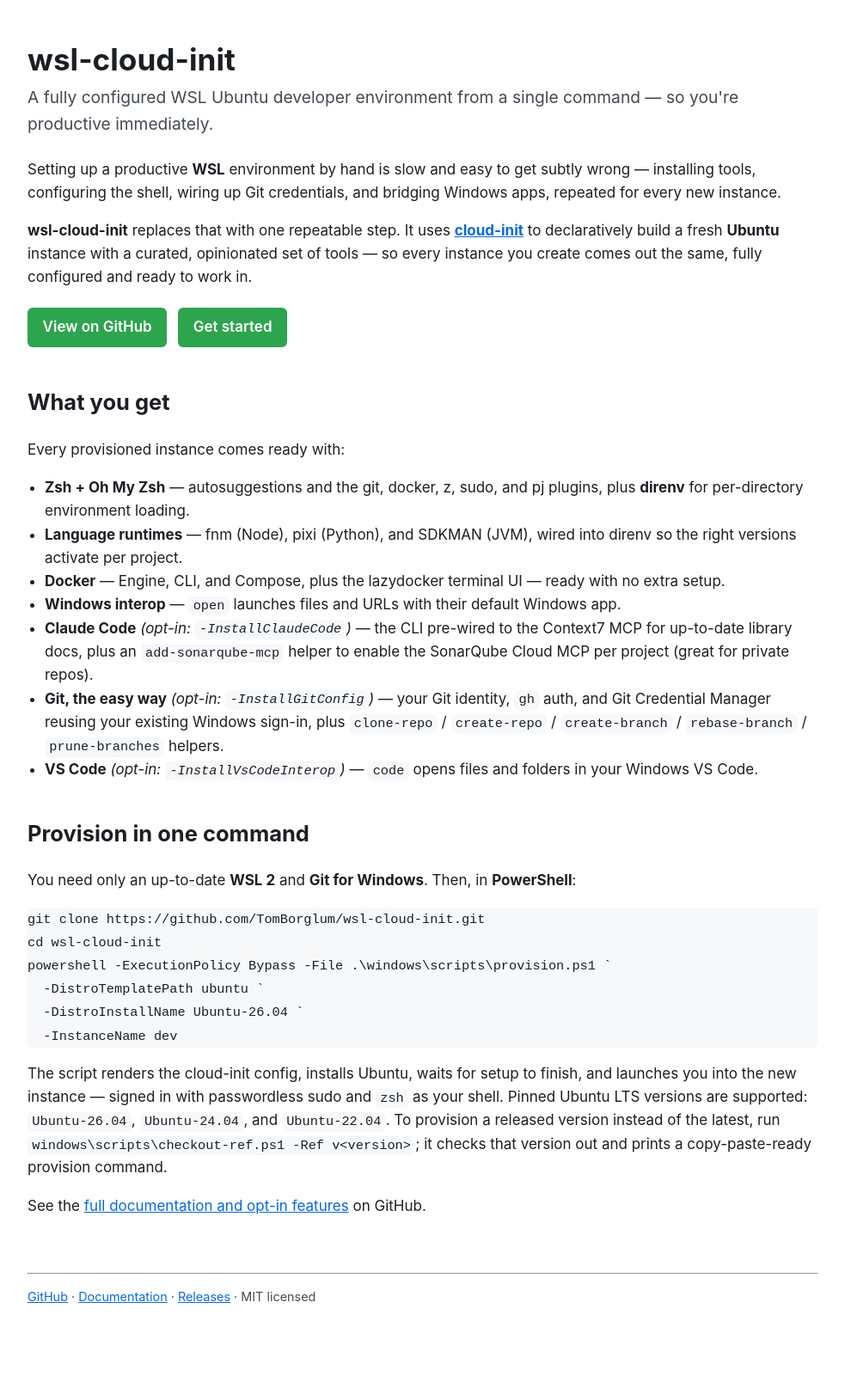
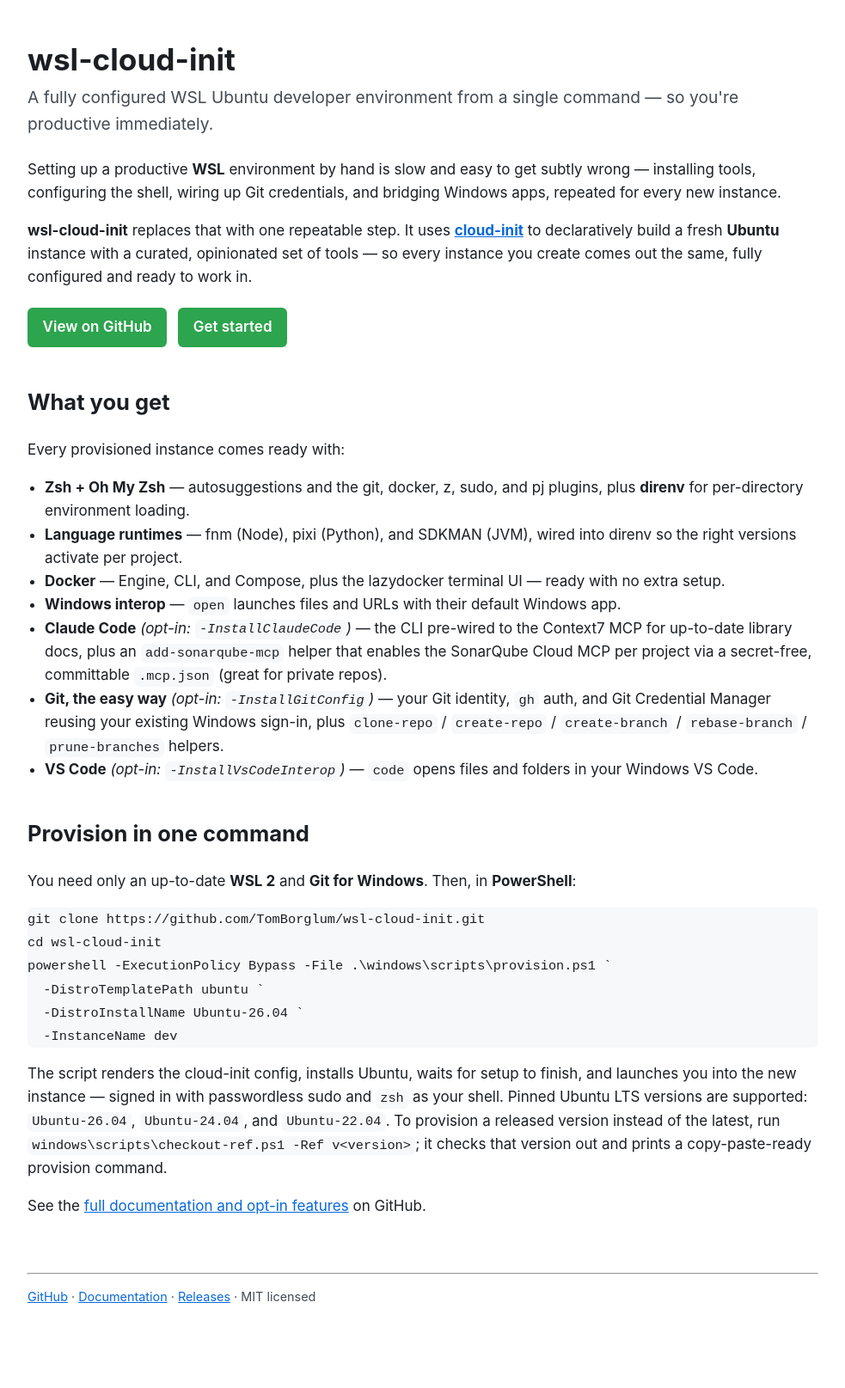
Before and after one commit to TomBorglum/wsl-cloud-init, a Jekyll site: the page built from docs/index.md, in a window 1280 px wide. Shown: the whole page at 86% size, without its empty margins (148-1131 px from the left). Built offline with Jekyll 4.4.1, drawn with Linux system fonts in a browser that asks for light colours.

Commit message:
feat: make add-sonarqube-mcp produce a shareable, secret-free .mcp.json
Project-scoped .mcp.json is meant to be committed and shared, but the first
cut embedded the token literally, forcing "don't commit it". Rework it so the
generated files carry no secret:

- add-sonarqube-mcp now writes a .mcp.json whose env references
  ${SONARQUBE_TOKEN:-} / ${SONARQUBE_ORG:-} (the :- default keeps the file
  parseable when unset), plus a guarded one-line .envrc. Both are safe to
  commit and share. It skips (no-op) if a sonarqube server already exists —
  it is an add command, not an updater.
- New direnv lib wsl/user/.config/direnv/lib/sonarqube.sh defines
  sonarqube_mcp_env, which fetches both token and org from Windows Credential
  Manager via wsl_interop_credential. It respects pre-set values and no-ops
  when the interop bundle is absent, so it is a clean no-op in CI / off-WSL.
- README/docs updated to the shareable model (commit the files, direnv allow);
  the "don't commit" wording is removed.

Verified on a live instance: secret-free files, real Credential Manager fetch,
CI no-op, and idempotent skip-if-present.

Co-Authored-By: Claude Opus 4.8 <noreply@anthropic.com>

```diff
--- a/docs/index.md
+++ b/docs/index.md
@@ -31,7 +31,7 @@ Every provisioned instance comes ready with:
 - **Language runtimes** — fnm (Node), pixi (Python), and SDKMAN (JVM), wired into direnv so the right versions activate per project.
 - **Docker** — Engine, CLI, and Compose, plus the lazydocker terminal UI — ready with no extra setup.
 - **Windows interop** — `open` launches files and URLs with their default Windows app.
-- **Claude Code** *(opt-in: `-InstallClaudeCode`)* — the CLI pre-wired to the Context7 MCP for up-to-date library docs, plus an `add-sonarqube-mcp` helper to enable the SonarQube Cloud MCP per project (great for private repos).
+- **Claude Code** *(opt-in: `-InstallClaudeCode`)* — the CLI pre-wired to the Context7 MCP for up-to-date library docs, plus an `add-sonarqube-mcp` helper that enables the SonarQube Cloud MCP per project via a secret-free, committable `.mcp.json` (great for private repos).
 - **Git, the easy way** *(opt-in: `-InstallGitConfig`)* — your Git identity, `gh` auth, and Git Credential Manager reusing your existing Windows sign-in, plus `clone-repo` / `create-repo` / `create-branch` / `rebase-branch` / `prune-branches` helpers.
 - **VS Code** *(opt-in: `-InstallVsCodeInterop`)* — `code` opens files and folders in your Windows VS Code.
 
```
Also changed, not shown: README.md, 3 other files.
